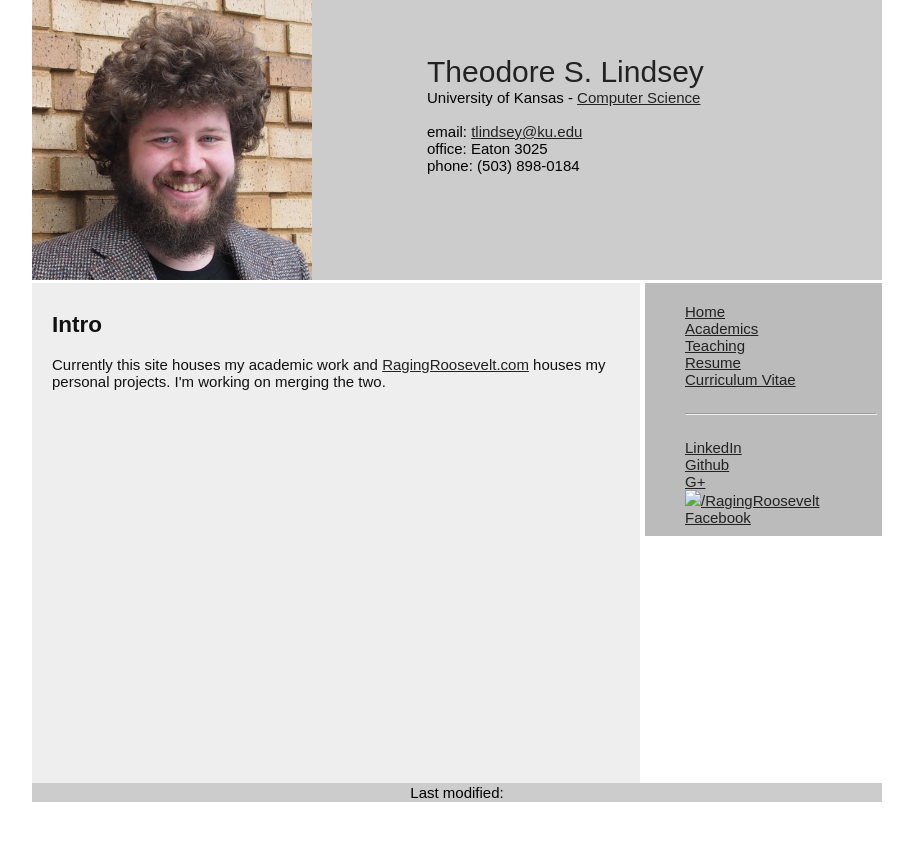
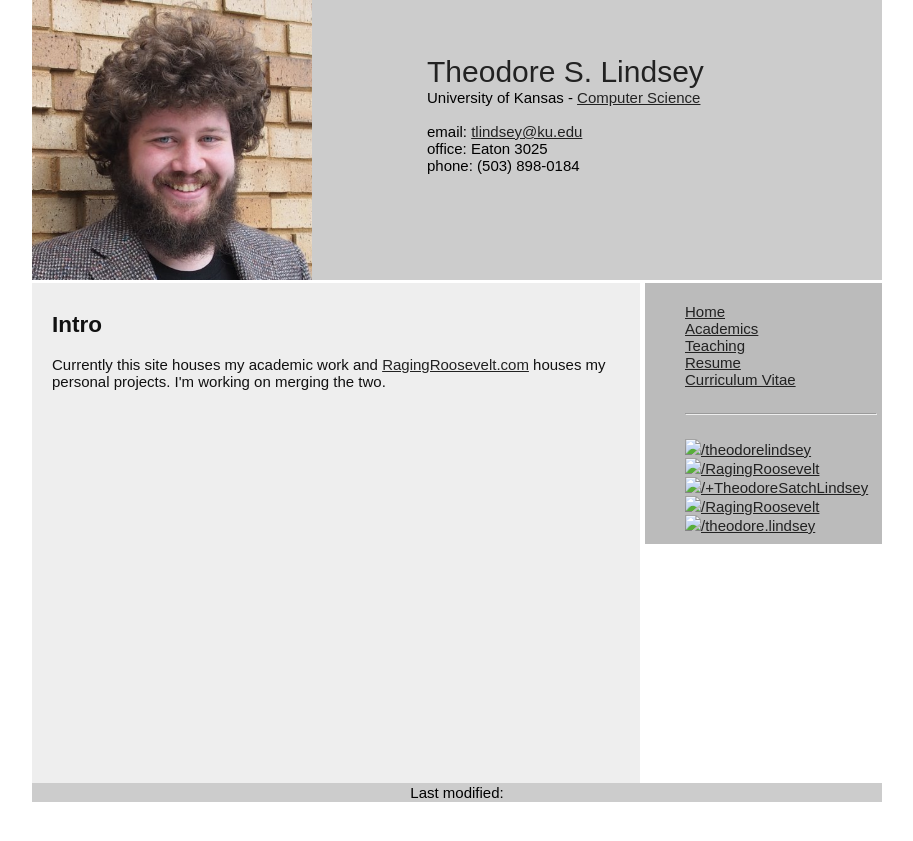
Before and after one commit to RagingRoosevelt/RagingRoosevelt.github.io, a Jekyll site: the page built from index.html, in a window 1280 px wide. Shown: the top 841 px of the page, without its empty margins (183-1096 px from the left). Built offline with Jekyll 4.4.1, drawn with Linux system fonts in a browser that asks for light colours.

Commit message:
updated nav

```diff
--- a/_includes/nav.html
+++ b/_includes/nav.html
@@ -5,9 +5,9 @@
 	<a href="http://people.eecs.ku.edu/~tlindsey/Theodore_Lindsey_Resume.pdf" target="_blank">Resume</a><br />
 	<a href="http://people.eecs.ku.edu/~tlindsey/Theodore_Lindsey_CV.pdf" target="_blank">Curriculum Vitae</a><br />
     <br /><hr /><br />
-	<a href="http://www.linkedin.com/in/{{site.username_linkedin}}" target="_blank">LinkedIn</a><br />
-    <a href="https://github.com/{{site.username_github}}">Github</a><br />
-    <a href="https://plus.google.com/{{site.username_gplus}}">G+</a><br />
-    <a href="https://twitter.com/{{site.username_twitter}}"><img src="https://www.facebook.com/favicon.ico" />/{{site.username_twitter}}</a><br />
-    <a href="https://facebook.com/{{site.username_facebook}}">Facebook</a><br />
+	<a href="http://www.linkedin.com/in/{{site.username_linkedin}}" target="_blank"><img src="https://www.linkedin.com/favicon.ico" width="16px" />/{{site.username_linkedin}}</a><br />
+    <a href="https://github.com/{{site.username_github}}"><img src="https://github.com/favicon.ico" width="16px" />/{{site.username_github}}</a><br />
+    <a href="https://plus.google.com/{{site.username_gplus}}"><img src="https://ssl.gstatic.com/s2/oz/images/faviconr3.ico" width="16px" />/{{site.username_gplus}}</a><br />
+    <a href="https://twitter.com/{{site.username_twitter}}"><img src="https://twitter.com/favicon.ico" width="16px" />/{{site.username_twitter}}</a><br />
+    <a href="https://facebook.com/{{site.username_facebook}}"><img src="https://www.facebook.com/favicon.ico" width="16px" />/{{site.username_facebook}}</a><br />
 </div> <!--right container-->
```
